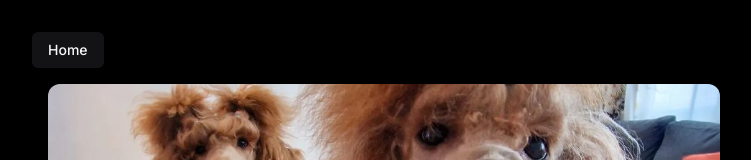
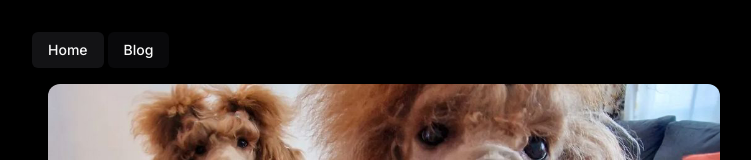
Before and after one commit to valdemartti/valde-dev, a Next.js app: page / in a window 1280 px wide. Shown: the top 160 px of the page, without its empty margins (256-1007 px from the left). Built offline with nearby package versions, Linux system fonts and the light colour scheme.

Commit message:
feat: Added /blog to Navigation

```diff
--- a/src/components/Navigation.tsx
+++ b/src/components/Navigation.tsx
@@ -15,6 +15,7 @@ export function Navigation() {
     <NavigationMenu>
       <NavigationMenuList>
         <MenuItem href={"/"}>Home</MenuItem>
+        <MenuItem href={"/blog"}>Blog</MenuItem>
       </NavigationMenuList>
     </NavigationMenu>
   );
```
